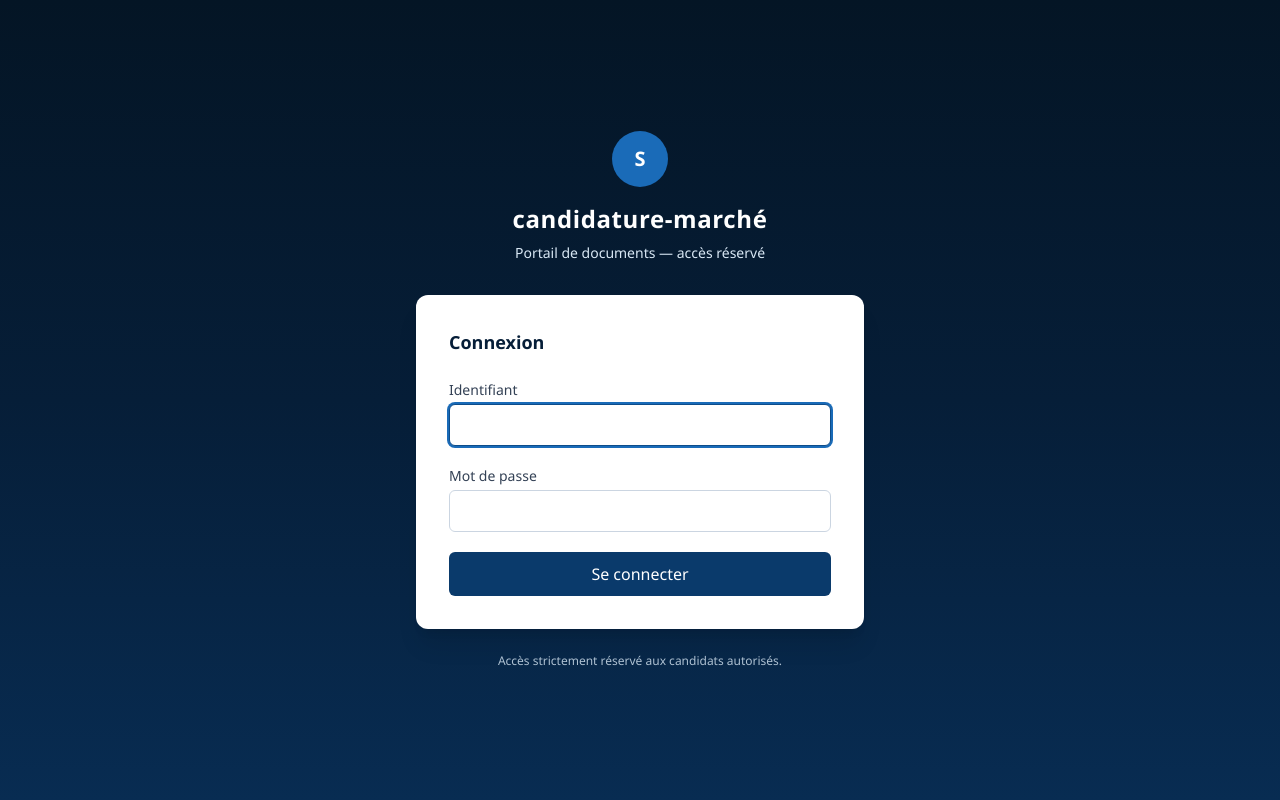
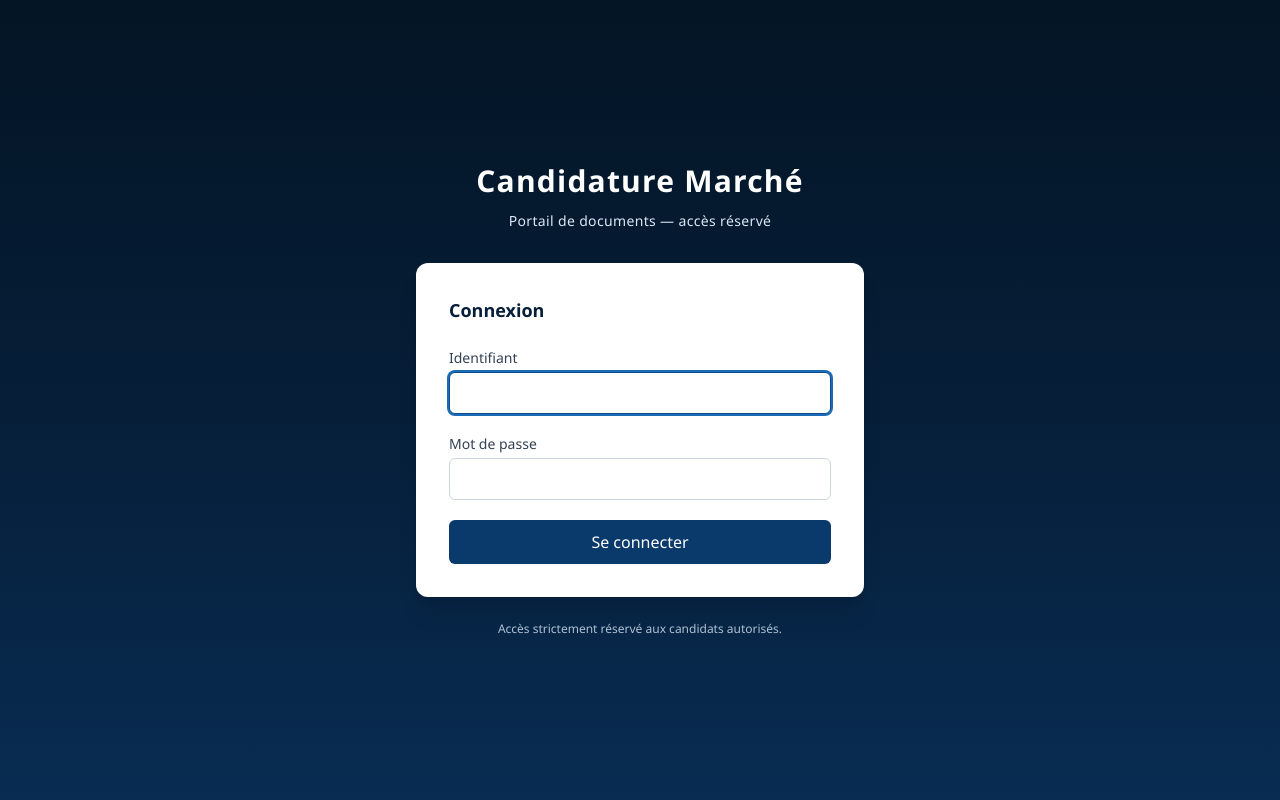
Before and after one commit to Laatencyoff/saphir-candidature, a Django app: a page that uses templates/base.html in a window 1280 px wide. Run offline with Django 5.2, Linux system fonts and the light colour scheme; some libraries are stand-ins or nearby versions.

Commit message:
Affiche Candidature Marché sans le logo circulaire.
Co-authored-by: Cursor <cursoragent@cursor.com>

```diff
--- a/documents/admin.py
+++ b/documents/admin.py
@@ -4,8 +4,8 @@ from django.contrib.auth.models import User
 
 from documents.models import Document
 
-admin.site.site_header = "candidature-marché Administration"
-admin.site.site_title = "candidature-marché"
+admin.site.site_header = "Candidature Marché Administration"
+admin.site.site_title = "Candidature Marché"
 admin.site.index_title = "Gestion de la plateforme"
 
 
--- a/templates/403.html
+++ b/templates/403.html
@@ -1,13 +1,13 @@
 {% extends "base.html" %}
 
-{% block title %}Accès refusé — candidature-marché{% endblock %}
+{% block title %}Accès refusé — Candidature Marché{% endblock %}
 
 {% block content %}
 <div class="flex min-h-screen items-center justify-center bg-saphir-950 px-4">
     <div class="max-w-md rounded-xl bg-white p-8 text-center shadow-xl">
         <p class="text-sm font-semibold uppercase tracking-wide text-saphir-600">Erreur 403</p>
         <h1 class="mt-2 text-xl font-semibold text-saphir-900">Accès refusé</h1>
-        <p class="mt-3 text-sm text-slate-600">L’administration de candidature-marché est réservée au superutilisateur.</p>
+        <p class="mt-3 text-sm text-slate-600">L’administration de Candidature Marché est réservée au superutilisateur.</p>
         <a href="{% url 'dashboard' %}" class="mt-6 inline-flex rounded-md bg-saphir-700 px-4 py-2 text-sm font-medium text-white hover:bg-saphir-600">
             Retour au tableau de bord
         </a>
--- a/templates/base.html
+++ b/templates/base.html
@@ -3,7 +3,7 @@
 <head>
     <meta charset="utf-8">
     <meta name="viewport" content="width=device-width, initial-scale=1">
-    <title>{% block title %}candidature-marché{% endblock %}</title>
+    <title>{% block title %}Candidature Marché{% endblock %}</title>
     <script src="https://cdn.tailwindcss.com"></script>
     <script>
         tailwind.config = {
@@ -37,9 +37,8 @@
     {% if user.is_authenticated %}
     <header class="border-b border-saphir-800/10 bg-saphir-900 text-white">
         <div class="mx-auto flex max-w-6xl items-center justify-between gap-4 px-6 py-4">
-            <a href="{% url 'dashboard' %}" class="flex items-center gap-3">
-                <span class="flex h-9 w-9 items-center justify-center rounded-full bg-saphir-500 text-sm font-semibold tracking-wide">S</span>
-                <span class="text-lg font-semibold tracking-wide">candidature-marché</span>
+            <a href="{% url 'dashboard' %}" class="text-[1.05rem] font-semibold tracking-[0.04em] text-white">
+                Candidature Marché
             </a>
             <div class="flex items-center gap-4 text-sm">
                 {% if user.is_superuser %}
--- a/templates/dashboard.html
+++ b/templates/dashboard.html
@@ -1,6 +1,6 @@
 {% extends "base.html" %}
 
-{% block title %}Tableau de bord — candidature-marché{% endblock %}
+{% block title %}Tableau de bord — Candidature Marché{% endblock %}
 
 {% block content %}
 <div class="mx-auto max-w-6xl px-6 py-10">
--- a/templates/document_form.html
+++ b/templates/document_form.html
@@ -1,6 +1,6 @@
 {% extends "base.html" %}
 
-{% block title %}{% if document %}Modifier{% else %}Ajouter{% endif %} un document — candidature-marché{% endblock %}
+{% block title %}{% if document %}Modifier{% else %}Ajouter{% endif %} un document — Candidature Marché{% endblock %}
 
 {% block content %}
 <div class="mx-auto max-w-3xl px-6 py-10">
--- a/templates/login.html
+++ b/templates/login.html
@@ -1,14 +1,13 @@
 {% extends "base.html" %}
 
-{% block title %}Connexion — candidature-marché{% endblock %}
+{% block title %}Connexion — Candidature Marché{% endblock %}
 
 {% block content %}
 <div class="flex min-h-screen items-center justify-center bg-gradient-to-b from-saphir-950 via-saphir-900 to-saphir-800 px-4 py-12">
     <div class="w-full max-w-md">
         <div class="mb-8 text-center text-white">
-            <div class="mx-auto mb-4 flex h-14 w-14 items-center justify-center rounded-full bg-saphir-500 text-xl font-semibold">S</div>
-            <h1 class="text-2xl font-semibold tracking-wide">candidature-marché</h1>
-            <p class="mt-2 text-sm text-saphir-100">Portail de documents — accès réservé</p>
+            <h1 class="text-3xl font-semibold tracking-[0.04em]">Candidature Marché</h1>
+            <p class="mt-3 text-sm font-light tracking-wide text-saphir-100">Portail de documents — accès réservé</p>
         </div>
 
         <div class="rounded-xl border border-white/10 bg-white p-8 shadow-xl">
```
